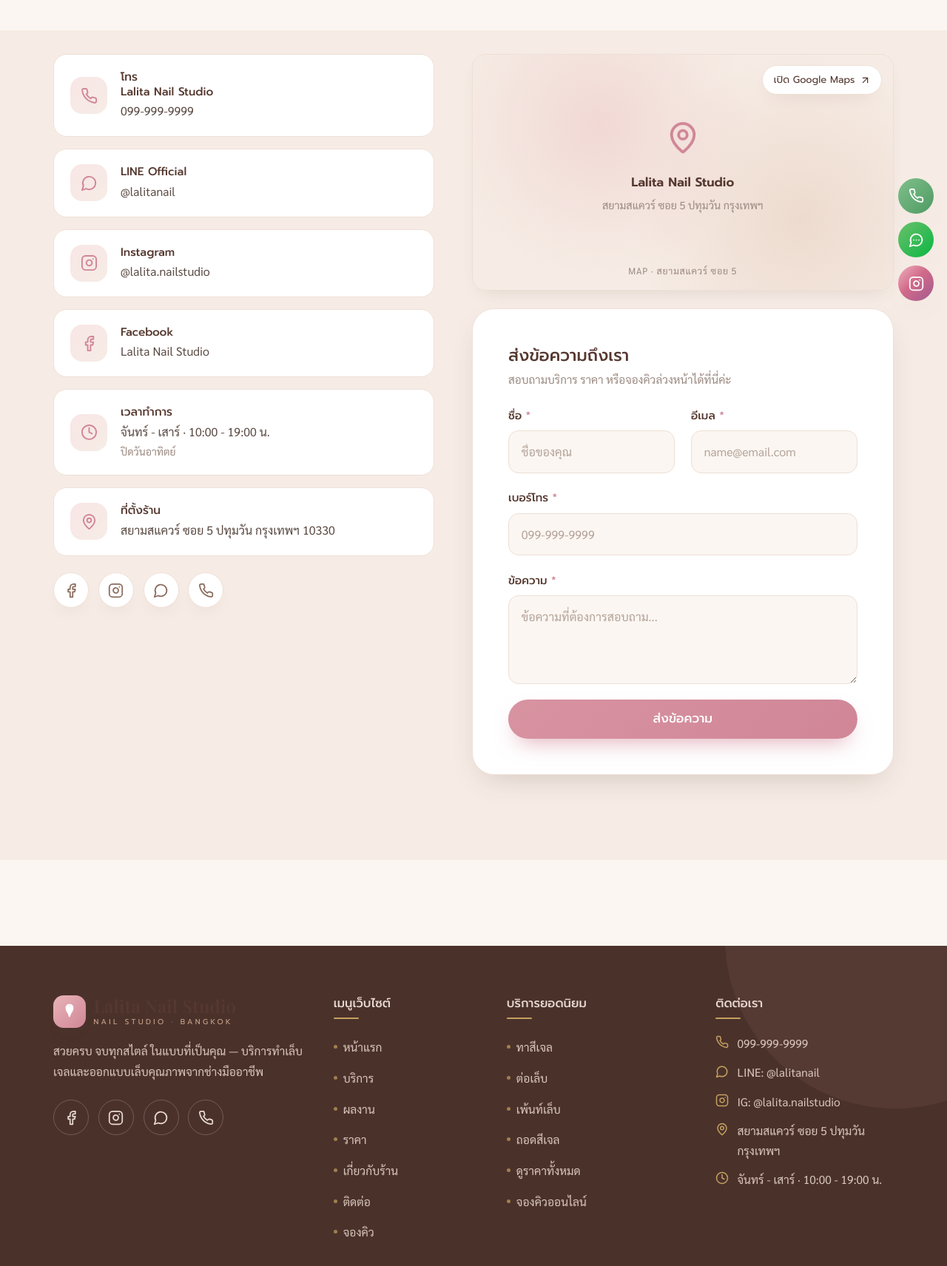
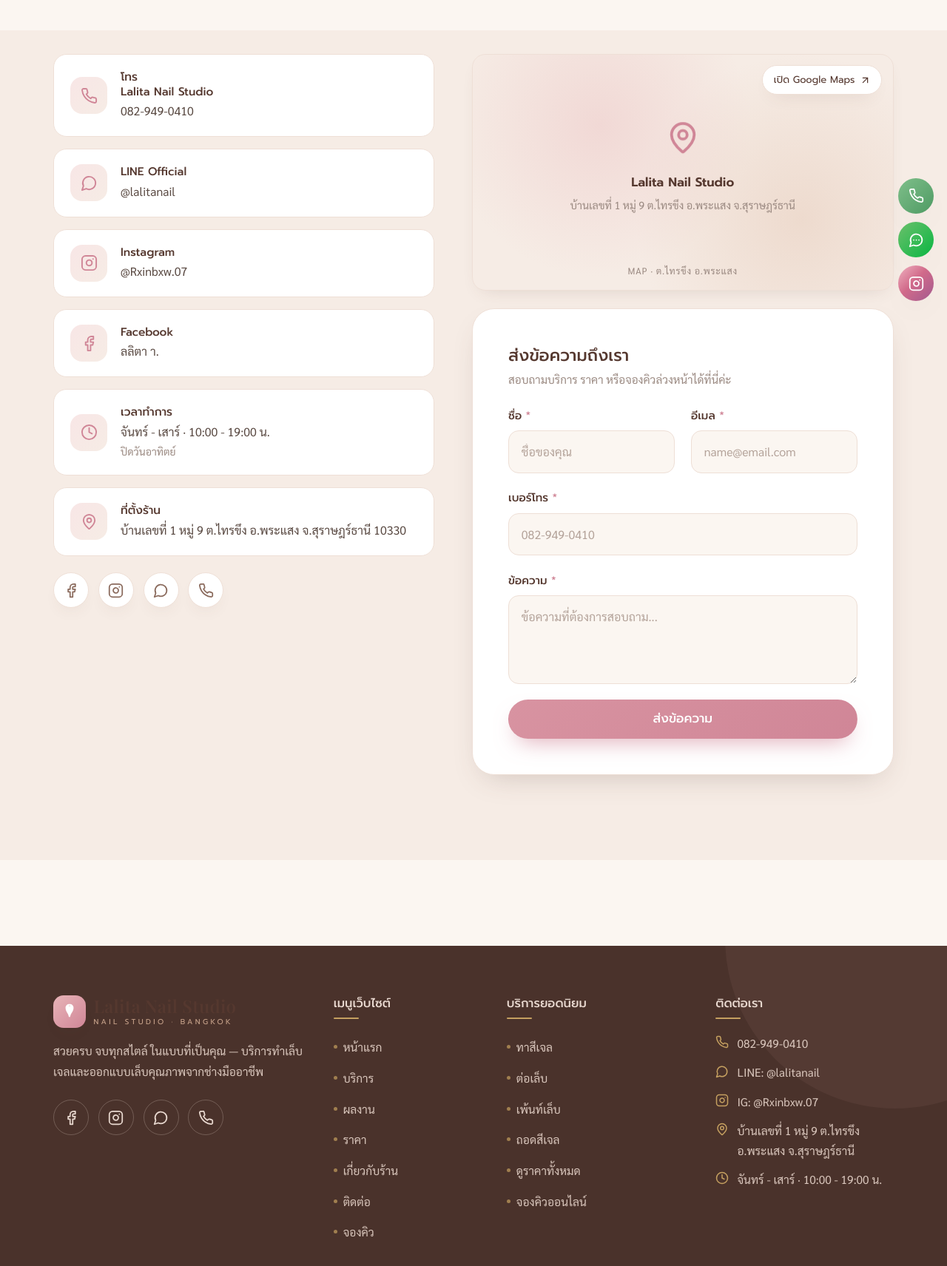
Before and after one commit to runglalita/lalita-nail-studio, a website: page contact.html in a window 1280 px wide. Shown: the part 320-2032 px from the top of the page at 74% size. Drawn offline with nearby package versions, Linux system fonts and the light colour scheme; a web font is replaced by a local one.

Commit message:
feat: update real contact info — phone 082-949-0410, IG @Rxinbxw.07, FB ลลิตา า., address ต.ไทรขึง อ.พระแสง จ.สุราษฎร์ธานี

```diff
--- a/contact.html
+++ b/contact.html
@@ -4,7 +4,7 @@
   <meta charset="utf-8">
   <meta name="viewport" content="width=device-width, initial-scale=1">
   <title>ติดต่อ | Lalita Nail Studio — ช่องทางติดต่อร้านทำเล็บ</title>
-  <meta name="description" content="ติดต่อ Lalita Nail Studio โทร 099-999-9999, LINE @lalitanail, Instagram @lalita.nailstudio เปิดบริการจันทร์-เสาร์ 10:00-19:00 น.">
+  <meta name="description" content="ติดต่อ Lalita Nail Studio โทร 082-949-0410, LINE @lalitanail, Instagram @Rxinbxw.07 เปิดบริการจันทร์-เสาร์ 10:00-19:00 น.">
   <meta name="keywords" content="ติดต่อร้านทำเล็บ, เบอร์ร้านเล็บ, LINE ร้านเล็บ, Instagram ร้านเล็บ, Lalita Nail Studio">
   <meta name="theme-color" content="#fbf6f1">
   <link rel="icon" type="image/svg+xml" href="images/favicon.svg">
@@ -81,13 +81,13 @@
           <!-- Left: contact info -->
           <div class="reveal">
             <div class="contact-cards">
-              <a href="tel:0999999999" class="contact-card">
+              <a href="tel:0829490410" class="contact-card">
                 <div class="contact-card__icon">
                   <svg xmlns="http://www.w3.org/2000/svg" viewBox="0 0 24 24" fill="none" stroke="currentColor" stroke-width="2" stroke-linecap="round" stroke-linejoin="round" aria-hidden="true"><path d="M22 16.92v3a2 2 0 0 1-2.18 2 19.79 19.79 0 0 1-8.63-3.07 19.5 19.5 0 0 1-6-6 19.79 19.79 0 0 1-3.07-8.67A2 2 0 0 1 4.11 2h3a2 2 0 0 1 2 1.72 12.84 12.84 0 0 0 .7 2.81 2 2 0 0 1-.45 2.11L8.09 9.91a16 16 0 0 0 6 6l1.27-1.27a2 2 0 0 1 2.11-.45 12.84 12.84 0 0 0 2.81.7A2 2 0 0 1 22 16.92z"/></svg>
                 </div>
                 <div>
                   <h3>โทร<br>Lalita Nail Studio</h3>
-                  <p>099-999-9999</p>
+                  <p>082-949-0410</p>
                 </div>
               </a>
 
@@ -101,25 +101,25 @@
                 </div>
               </a>
 
-              <a href="https://www.instagram.com/lalita.nailstudio" target="_blank" rel="noopener" class="contact-card">
+              <a href="https://www.instagram.com/Rxinbxw.07" target="_blank" rel="noopener" class="contact-card">
                 <div class="contact-card__icon">
                   <svg xmlns="http://www.w3.org/2000/svg" viewBox="0 0 24 24" fill="none" stroke="currentColor" stroke-width="2" stroke-linecap="round" stroke-linejoin="round" aria-hidden="true"><rect width="20" height="20" x="2" y="2" rx="5" ry="5"/><path d="M16 11.37A4 4 0 1 1 12.63 8 4 4 0 0 1 16 11.37z"/><line x1="17.5" x2="17.51" y1="6.5" y2="6.5"/></svg>
                 </div>
                 <div>
                   <h3>Instagram</h3>
-                  <p>@lalita.nailstudio</p>
+                  <p>@Rxinbxw.07</p>
                 </div>
               </a>
 
-              <a href="https://www.facebook.com/lalitanailstudio" target="_blank" rel="noopener" class="contact-card">
+              <div class="contact-card">
                 <div class="contact-card__icon">
                   <svg xmlns="http://www.w3.org/2000/svg" viewBox="0 0 24 24" fill="none" stroke="currentColor" stroke-width="2" stroke-linecap="round" stroke-linejoin="round" aria-hidden="true"><path d="M18 2h-3a5 5 0 0 0-5 5v3H7v4h3v8h4v-8h3l1-4h-4V7a1 1 0 0 1 1-1h3z"/></svg>
                 </div>
                 <div>
                   <h3>Facebook</h3>
-                  <p>Lalita Nail Studio</p>
+                  <p>ลลิตา า.</p>
                 </div>
-              </a>
+              </div>
 
               <div class="contact-card">
                 <div class="contact-card__icon">
@@ -138,32 +138,32 @@
                 </div>
                 <div>
                   <h3>ที่ตั้งร้าน</h3>
-                  <p>สยามสแควร์ ซอย 5 ปทุมวัน กรุงเทพฯ 10330</p>
+                  <p>บ้านเลขที่ 1 หมู่ 9 ต.ไทรขึง อ.พระแสง จ.สุราษฎร์ธานี 10330</p>
                 </div>
               </div>
             </div>
 
             <div class="social-row">
-              <a class="social-btn" href="https://www.facebook.com/lalitanailstudio" target="_blank" rel="noopener" aria-label="Facebook Lalita Nail Studio"><svg xmlns="http://www.w3.org/2000/svg" viewBox="0 0 24 24" fill="none" stroke="currentColor" stroke-width="2" stroke-linecap="round" stroke-linejoin="round" aria-hidden="true"><path d="M18 2h-3a5 5 0 0 0-5 5v3H7v4h3v8h4v-8h3l1-4h-4V7a1 1 0 0 1 1-1h3z"/></svg></a>
-              <a class="social-btn" href="https://www.instagram.com/lalita.nailstudio" target="_blank" rel="noopener" aria-label="Instagram Lalita Nail Studio"><svg xmlns="http://www.w3.org/2000/svg" viewBox="0 0 24 24" fill="none" stroke="currentColor" stroke-width="2" stroke-linecap="round" stroke-linejoin="round" aria-hidden="true"><rect width="20" height="20" x="2" y="2" rx="5" ry="5"/><path d="M16 11.37A4 4 0 1 1 12.63 8 4 4 0 0 1 16 11.37z"/><line x1="17.5" x2="17.51" y1="6.5" y2="6.5"/></svg></a>
+              <a class="social-btn" href="https://www.facebook.com" target="_blank" rel="noopener" aria-label="Facebook \u0e25\u0e25\u0e34\u0e15\u0e32 \u0e32."><svg xmlns="http://www.w3.org/2000/svg" viewBox="0 0 24 24" fill="none" stroke="currentColor" stroke-width="2" stroke-linecap="round" stroke-linejoin="round" aria-hidden="true"><path d="M18 2h-3a5 5 0 0 0-5 5v3H7v4h3v8h4v-8h3l1-4h-4V7a1 1 0 0 1 1-1h3z"/></svg></a>
+              <a class="social-btn" href="https://www.instagram.com/Rxinbxw.07" target="_blank" rel="noopener" aria-label="Instagram Lalita Nail Studio"><svg xmlns="http://www.w3.org/2000/svg" viewBox="0 0 24 24" fill="none" stroke="currentColor" stroke-width="2" stroke-linecap="round" stroke-linejoin="round" aria-hidden="true"><rect width="20" height="20" x="2" y="2" rx="5" ry="5"/><path d="M16 11.37A4 4 0 1 1 12.63 8 4 4 0 0 1 16 11.37z"/><line x1="17.5" x2="17.51" y1="6.5" y2="6.5"/></svg></a>
               <a class="social-btn" href="https://line.me/R/ti/p/@lalitanail" target="_blank" rel="noopener" aria-label="LINE @lalitanail"><svg xmlns="http://www.w3.org/2000/svg" viewBox="0 0 24 24" fill="none" stroke="currentColor" stroke-width="2" stroke-linecap="round" stroke-linejoin="round" aria-hidden="true"><path d="M7.9 20A9 9 0 1 0 4 16.1L2 22Z"/></svg></a>
-              <a class="social-btn" href="tel:0999999999" aria-label="โทรหาร้าน 099-999-9999"><svg xmlns="http://www.w3.org/2000/svg" viewBox="0 0 24 24" fill="none" stroke="currentColor" stroke-width="2" stroke-linecap="round" stroke-linejoin="round" aria-hidden="true"><path d="M22 16.92v3a2 2 0 0 1-2.18 2 19.79 19.79 0 0 1-8.63-3.07 19.5 19.5 0 0 1-6-6 19.79 19.79 0 0 1-3.07-8.67A2 2 0 0 1 4.11 2h3a2 2 0 0 1 2 1.72 12.84 12.84 0 0 0 .7 2.81 2 2 0 0 1-.45 2.11L8.09 9.91a16 16 0 0 0 6 6l1.27-1.27a2 2 0 0 1 2.11-.45 12.84 12.84 0 0 0 2.81.7A2 2 0 0 1 22 16.92z"/></svg></a>
+              <a class="social-btn" href="tel:0829490410" aria-label="โทรหาร้าน 082-949-0410"><svg xmlns="http://www.w3.org/2000/svg" viewBox="0 0 24 24" fill="none" stroke="currentColor" stroke-width="2" stroke-linecap="round" stroke-linejoin="round" aria-hidden="true"><path d="M22 16.92v3a2 2 0 0 1-2.18 2 19.79 19.79 0 0 1-8.63-3.07 19.5 19.5 0 0 1-6-6 19.79 19.79 0 0 1-3.07-8.67A2 2 0 0 1 4.11 2h3a2 2 0 0 1 2 1.72 12.84 12.84 0 0 0 .7 2.81 2 2 0 0 1-.45 2.11L8.09 9.91a16 16 0 0 0 6 6l1.27-1.27a2 2 0 0 1 2.11-.45 12.84 12.84 0 0 0 2.81.7A2 2 0 0 1 22 16.92z"/></svg></a>
             </div>
           </div>
 
           <!-- Right: map + form -->
           <div class="contact-right reveal reveal-1">
             <div class="map-box">
-              <a class="map-box__link" href="https://www.google.com/maps/search/?api=1&query=Lalita+Nail+Studio+%E0%B8%AA%E0%B8%A2%E0%B8%B2%E0%B8%A1%E0%B8%AA%E0%B9%81%E0%B8%84%E0%B8%A7%E0%B8%A3%E0%B9%8C" target="_blank" rel="noopener">
+              <a class="map-box__link" href="https://www.google.com/maps/search/?api=1&query=%E0%B8%9A%E0%B9%89%E0%B8%B2%E0%B8%99%E0%B9%80%E0%B8%A5%E0%B8%82%E0%B8%97%E0%B8%B5%E0%B9%88%201%20%E0%B8%AB%E0%B8%A1%E0%B8%B9%E0%B9%88%209%20%E0%B8%95.%E0%B9%84%E0%B8%97%E0%B8%A3%E0%B8%82%E0%B8%B6%E0%B8%87%20%E0%B8%AD.%E0%B8%9E%E0%B8%A3%E0%B8%B0%E0%B9%81%E0%B8%AA%E0%B8%87%20%E0%B8%88.%E0%B8%AA%E0%B8%B8%E0%B8%A3%E0%B8%B2%E0%B8%A9%E0%B8%8E%E0%B8%A3%E0%B9%8C%E0%B8%98%E0%B8%B2%E0%B8%99%E0%B8%B5" target="_blank" rel="noopener">
                 เปิด Google Maps
                 <svg xmlns="http://www.w3.org/2000/svg" viewBox="0 0 24 24" fill="none" stroke="currentColor" stroke-width="2" stroke-linecap="round" stroke-linejoin="round" aria-hidden="true"><path d="M7 7h10v10"/><path d="M7 17 17 7"/></svg>
               </a>
               <div class="map-box__pin">
                 <svg xmlns="http://www.w3.org/2000/svg" viewBox="0 0 24 24" fill="none" stroke="currentColor" stroke-width="2" stroke-linecap="round" stroke-linejoin="round" aria-hidden="true"><path d="M20 10c0 4.993-5.539 10.193-7.399 11.799a1 1 0 0 1-1.202 0C9.539 20.193 4 14.993 4 10a8 8 0 0 1 16 0"/><circle cx="12" cy="10" r="3"/></svg>
                 <strong>Lalita Nail Studio</strong>
-                <span>สยามสแควร์ ซอย 5 ปทุมวัน กรุงเทพฯ</span>
+                <span>บ้านเลขที่ 1 หมู่ 9 ต.ไทรขึง อ.พระแสง จ.สุราษฎร์ธานี</span>
               </div>
-              <p class="map-box__note">MAP · สยามสแควร์ ซอย 5</p>
+              <p class="map-box__note">MAP · ต.ไทรขึง อ.พระแสง</p>
             </div>
 
             <div class="form-card">
@@ -183,7 +183,7 @@
                   </div>
                   <div class="form-group form-group--full">
                     <label class="form-label" for="ct-phone">เบอร์โทร <span class="req" aria-hidden="true">*</span></label>
-                    <input class="form-control" type="tel" id="ct-phone" name="phone" placeholder="099-999-9999" autocomplete="tel" inputmode="tel">
+                    <input class="form-control" type="tel" id="ct-phone" name="phone" placeholder="082-949-0410" autocomplete="tel" inputmode="tel">
                     <small class="error-msg"></small>
                   </div>
                   <div class="form-group form-group--full">
@@ -230,10 +230,10 @@
           </a>
           <p>สวยครบ จบทุกสไตล์ ในแบบที่เป็นคุณ — บริการทำเล็บเจลและออกแบบเล็บคุณภาพจากช่างมืออาชีพ</p>
           <div class="social-row">
-            <a class="social-btn" href="https://www.facebook.com/lalitanailstudio" target="_blank" rel="noopener" aria-label="Facebook Lalita Nail Studio"><svg xmlns="http://www.w3.org/2000/svg" viewBox="0 0 24 24" fill="none" stroke="currentColor" stroke-width="2" stroke-linecap="round" stroke-linejoin="round" aria-hidden="true"><path d="M18 2h-3a5 5 0 0 0-5 5v3H7v4h3v8h4v-8h3l1-4h-4V7a1 1 0 0 1 1-1h3z"/></svg></a>
-            <a class="social-btn" href="https://www.instagram.com/lalita.nailstudio" target="_blank" rel="noopener" aria-label="Instagram Lalita Nail Studio"><svg xmlns="http://www.w3.org/2000/svg" viewBox="0 0 24 24" fill="none" stroke="currentColor" stroke-width="2" stroke-linecap="round" stroke-linejoin="round" aria-hidden="true"><rect width="20" height="20" x="2" y="2" rx="5" ry="5"/><path d="M16 11.37A4 4 0 1 1 12.63 8 4 4 0 0 1 16 11.37z"/><line x1="17.5" x2="17.51" y1="6.5" y2="6.5"/></svg></a>
+            <a class="social-btn" href="https://www.facebook.com" target="_blank" rel="noopener" aria-label="Facebook \u0e25\u0e25\u0e34\u0e15\u0e32 \u0e32."><svg xmlns="http://www.w3.org/2000/svg" viewBox="0 0 24 24" fill="none" stroke="currentColor" stroke-width="2" stroke-linecap="round" stroke-linejoin="round" aria-hidden="true"><path d="M18 2h-3a5 5 0 0 0-5 5v3H7v4h3v8h4v-8h3l1-4h-4V7a1 1 0 0 1 1-1h3z"/></svg></a>
+            <a class="social-btn" href="https://www.instagram.com/Rxinbxw.07" target="_blank" rel="noopener" aria-label="Instagram Lalita Nail Studio"><svg xmlns="http://www.w3.org/2000/svg" viewBox="0 0 24 24" fill="none" stroke="currentColor" stroke-width="2" stroke-linecap="round" stroke-linejoin="round" aria-hidden="true"><rect width="20" height="20" x="2" y="2" rx="5" ry="5"/><path d="M16 11.37A4 4 0 1 1 12.63 8 4 4 0 0 1 16 11.37z"/><line x1="17.5" x2="17.51" y1="6.5" y2="6.5"/></svg></a>
             <a class="social-btn" href="https://line.me/R/ti/p/@lalitanail" target="_blank" rel="noopener" aria-label="LINE @lalitanail"><svg xmlns="http://www.w3.org/2000/svg" viewBox="0 0 24 24" fill="none" stroke="currentColor" stroke-width="2" stroke-linecap="round" stroke-linejoin="round" aria-hidden="true"><path d="M7.9 20A9 9 0 1 0 4 16.1L2 22Z"/></svg></a>
-            <a class="social-btn" href="tel:0999999999" aria-label="โทรหาร้าน 099-999-9999"><svg xmlns="http://www.w3.org/2000/svg" viewBox="0 0 24 24" fill="none" stroke="currentColor" stroke-width="2" stroke-linecap="round" stroke-linejoin="round" aria-hidden="true"><path d="M22 16.92v3a2 2 0 0 1-2.18 2 19.79 19.79 0 0 1-8.63-3.07 19.5 19.5 0 0 1-6-6 19.79 19.79 0 0 1-3.07-8.67A2 2 0 0 1 4.11 2h3a2 2 0 0 1 2 1.72 12.84 12.84 0 0 0 .7 2.81 2 2 0 0 1-.45 2.11L8.09 9.91a16 16 0 0 0 6 6l1.27-1.27a2 2 0 0 1 2.11-.45 12.84 12.84 0 0 0 2.81.7A2 2 0 0 1 22 16.92z"/></svg></a>
+            <a class="social-btn" href="tel:0829490410" aria-label="โทรหาร้าน 082-949-0410"><svg xmlns="http://www.w3.org/2000/svg" viewBox="0 0 24 24" fill="none" stroke="currentColor" stroke-width="2" stroke-linecap="round" stroke-linejoin="round" aria-hidden="true"><path d="M22 16.92v3a2 2 0 0 1-2.18 2 19.79 19.79 0 0 1-8.63-3.07 19.5 19.5 0 0 1-6-6 19.79 19.79 0 0 1-3.07-8.67A2 2 0 0 1 4.11 2h3a2 2 0 0 1 2 1.72 12.84 12.84 0 0 0 .7 2.81 2 2 0 0 1-.45 2.11L8.09 9.91a16 16 0 0 0 6 6l1.27-1.27a2 2 0 0 1 2.11-.45 12.84 12.84 0 0 0 2.81.7A2 2 0 0 1 22 16.92z"/></svg></a>
           </div>
         </div>
 
@@ -265,10 +265,10 @@
         <div>
           <h3>ติดต่อเรา</h3>
           <ul class="footer__contact">
-            <li><svg xmlns="http://www.w3.org/2000/svg" viewBox="0 0 24 24" fill="none" stroke="currentColor" stroke-width="2" stroke-linecap="round" stroke-linejoin="round" aria-hidden="true"><path d="M22 16.92v3a2 2 0 0 1-2.18 2 19.79 19.79 0 0 1-8.63-3.07 19.5 19.5 0 0 1-6-6 19.79 19.79 0 0 1-3.07-8.67A2 2 0 0 1 4.11 2h3a2 2 0 0 1 2 1.72 12.84 12.84 0 0 0 .7 2.81 2 2 0 0 1-.45 2.11L8.09 9.91a16 16 0 0 0 6 6l1.27-1.27a2 2 0 0 1 2.11-.45 12.84 12.84 0 0 0 2.81.7A2 2 0 0 1 22 16.92z"/></svg><a href="tel:0999999999">099-999-9999</a></li>
+            <li><svg xmlns="http://www.w3.org/2000/svg" viewBox="0 0 24 24" fill="none" stroke="currentColor" stroke-width="2" stroke-linecap="round" stroke-linejoin="round" aria-hidden="true"><path d="M22 16.92v3a2 2 0 0 1-2.18 2 19.79 19.79 0 0 1-8.63-3.07 19.5 19.5 0 0 1-6-6 19.79 19.79 0 0 1-3.07-8.67A2 2 0 0 1 4.11 2h3a2 2 0 0 1 2 1.72 12.84 12.84 0 0 0 .7 2.81 2 2 0 0 1-.45 2.11L8.09 9.91a16 16 0 0 0 6 6l1.27-1.27a2 2 0 0 1 2.11-.45 12.84 12.84 0 0 0 2.81.7A2 2 0 0 1 22 16.92z"/></svg><a href="tel:0829490410">082-949-0410</a></li>
             <li><svg xmlns="http://www.w3.org/2000/svg" viewBox="0 0 24 24" fill="none" stroke="currentColor" stroke-width="2" stroke-linecap="round" stroke-linejoin="round" aria-hidden="true"><path d="M7.9 20A9 9 0 1 0 4 16.1L2 22Z"/></svg><span>LINE: @lalitanail</span></li>
-            <li><svg xmlns="http://www.w3.org/2000/svg" viewBox="0 0 24 24" fill="none" stroke="currentColor" stroke-width="2" stroke-linecap="round" stroke-linejoin="round" aria-hidden="true"><rect width="20" height="20" x="2" y="2" rx="5" ry="5"/><path d="M16 11.37A4 4 0 1 1 12.63 8 4 4 0 0 1 16 11.37z"/><line x1="17.5" x2="17.51" y1="6.5" y2="6.5"/></svg><span>IG: @lalita.nailstudio</span></li>
-            <li><svg xmlns="http://www.w3.org/2000/svg" viewBox="0 0 24 24" fill="none" stroke="currentColor" stroke-width="2" stroke-linecap="round" stroke-linejoin="round" aria-hidden="true"><path d="M20 10c0 4.993-5.539 10.193-7.399 11.799a1 1 0 0 1-1.202 0C9.539 20.193 4 14.993 4 10a8 8 0 0 1 16 0"/><circle cx="12" cy="10" r="3"/></svg><span>สยามสแควร์ ซอย 5 ปทุมวัน กรุงเทพฯ</span></li>
+            <li><svg xmlns="http://www.w3.org/2000/svg" viewBox="0 0 24 24" fill="none" stroke="currentColor" stroke-width="2" stroke-linecap="round" stroke-linejoin="round" aria-hidden="true"><rect width="20" height="20" x="2" y="2" rx="5" ry="5"/><path d="M16 11.37A4 4 0 1 1 12.63 8 4 4 0 0 1 16 11.37z"/><line x1="17.5" x2="17.51" y1="6.5" y2="6.5"/></svg><span>IG: @Rxinbxw.07</span></li>
+            <li><svg xmlns="http://www.w3.org/2000/svg" viewBox="0 0 24 24" fill="none" stroke="currentColor" stroke-width="2" stroke-linecap="round" stroke-linejoin="round" aria-hidden="true"><path d="M20 10c0 4.993-5.539 10.193-7.399 11.799a1 1 0 0 1-1.202 0C9.539 20.193 4 14.993 4 10a8 8 0 0 1 16 0"/><circle cx="12" cy="10" r="3"/></svg><span>บ้านเลขที่ 1 หมู่ 9 ต.ไทรขึง อ.พระแสง จ.สุราษฎร์ธานี</span></li>
             <li><svg xmlns="http://www.w3.org/2000/svg" viewBox="0 0 24 24" fill="none" stroke="currentColor" stroke-width="2" stroke-linecap="round" stroke-linejoin="round" aria-hidden="true"><circle cx="12" cy="12" r="10"/><polyline points="12 6 12 12 16 14"/></svg><span>จันทร์ - เสาร์ · 10:00 - 19:00 น.</span></li>
           </ul>
         </div>
@@ -283,7 +283,7 @@
 
   <!-- ===== Floating actions ===== -->
   <div class="floating" aria-label="ช่องทางติดต่อเร่งด่วน">
-    <a class="floating__btn floating__btn--tel" href="tel:0999999999" aria-label="โทรหาร้าน 099-999-9999">
+    <a class="floating__btn floating__btn--tel" href="tel:0829490410" aria-label="โทรหาร้าน 082-949-0410">
       <span class="floating__label">โทรเลย</span>
       <svg xmlns="http://www.w3.org/2000/svg" viewBox="0 0 24 24" fill="none" stroke="currentColor" stroke-width="2" stroke-linecap="round" stroke-linejoin="round" aria-hidden="true"><path d="M22 16.92v3a2 2 0 0 1-2.18 2 19.79 19.79 0 0 1-8.63-3.07 19.5 19.5 0 0 1-6-6 19.79 19.79 0 0 1-3.07-8.67A2 2 0 0 1 4.11 2h3a2 2 0 0 1 2 1.72 12.84 12.84 0 0 0 .7 2.81 2 2 0 0 1-.45 2.11L8.09 9.91a16 16 0 0 0 6 6l1.27-1.27a2 2 0 0 1 2.11-.45 12.84 12.84 0 0 0 2.81.7A2 2 0 0 1 22 16.92z"/></svg>
     </a>
@@ -291,7 +291,7 @@
       <span class="floating__label">แอด LINE</span>
       <svg xmlns="http://www.w3.org/2000/svg" viewBox="0 0 24 24" fill="none" stroke="currentColor" stroke-width="2" stroke-linecap="round" stroke-linejoin="round" aria-hidden="true"><path d="M7.9 20A9 9 0 1 0 4 16.1L2 22Z"/><path d="M8 12h.01"/><path d="M12 12h.01"/><path d="M16 12h.01"/></svg>
     </a>
-    <a class="floating__btn floating__btn--ig" href="https://www.instagram.com/lalita.nailstudio" target="_blank" rel="noopener" aria-label="Instagram @lalita.nailstudio">
+    <a class="floating__btn floating__btn--ig" href="https://www.instagram.com/Rxinbxw.07" target="_blank" rel="noopener" aria-label="Instagram @Rxinbxw.07">
       <span class="floating__label">ติดตาม IG</span>
       <svg xmlns="http://www.w3.org/2000/svg" viewBox="0 0 24 24" fill="none" stroke="currentColor" stroke-width="2" stroke-linecap="round" stroke-linejoin="round" aria-hidden="true"><rect width="20" height="20" x="2" y="2" rx="5" ry="5"/><path d="M16 11.37A4 4 0 1 1 12.63 8 4 4 0 0 1 16 11.37z"/><line x1="17.5" x2="17.51" y1="6.5" y2="6.5"/></svg>
     </a>
--- a/js/script.js
+++ b/js/script.js
@@ -277,7 +277,7 @@
         setError(phone, "กรุณากรอกเบอร์โทรศัพท์", true);
         ok = false;
       } else if (!phoneValid(phone.value)) {
-        setError(phone, "กรุณากรอกเบอร์โทรให้ถูกต้อง เช่น 099-999-9999", true);
+        setError(phone, "กรุณากรอกเบอร์โทรให้ถูกต้อง เช่น 082-949-0410", true);
         ok = false;
       } else {
         setError(phone, "", false);
@@ -458,7 +458,7 @@
       }
 
       if (cPhone.value.trim() && !phoneValid(cPhone.value)) {
-        setError(cPhone, "กรุณากรอกเบอร์โทรให้ถูกต้อง เช่น 099-999-9999", true);
+        setError(cPhone, "กรุณากรอกเบอร์โทรให้ถูกต้อง เช่น 082-949-0410", true);
         ok = false;
       } else {
         setError(cPhone, "", false);
--- a/server.js
+++ b/server.js
@@ -214,7 +214,7 @@ async function handleApi(req, res, url) {
     const notes = field("notes").slice(0, 500);
 
     if (name.length < 2) return respond(res, 400, { ok: false, error: "กรุณากรอกชื่อของคุณ" });
-    if (!phoneValid(phone)) return respond(res, 400, { ok: false, error: "กรุณากรอกเบอร์โทรให้ถูกต้อง เช่น 099-999-9999" });
+    if (!phoneValid(phone)) return respond(res, 400, { ok: false, error: "กรุณากรอกเบอร์โทรให้ถูกต้อง เช่น 082-949-0410" });
     if (!Number.isInteger(people) || people < 1 || people > 10) return respond(res, 400, { ok: false, error: "จำนวนคนต้องอยู่ระหว่าง 1 - 10" });
     if (!service) return respond(res, 400, { ok: false, error: "กรุณาเลือกบริการ" });
     if (!dateValid(date)) return respond(res, 400, { ok: false, error: "กรุณาเลือกวันที่ที่ถูกต้อง (ไม่เป็นอดีต)" });
```
Also changed, not shown: about.html (+9 -9 lines), booking.html (+13 -13 lines), gallery.html (+8 -8 lines), index.html (+10 -10 lines), pricing.html (+8 -8 lines), services.html (+8 -8 lines), README.md.
